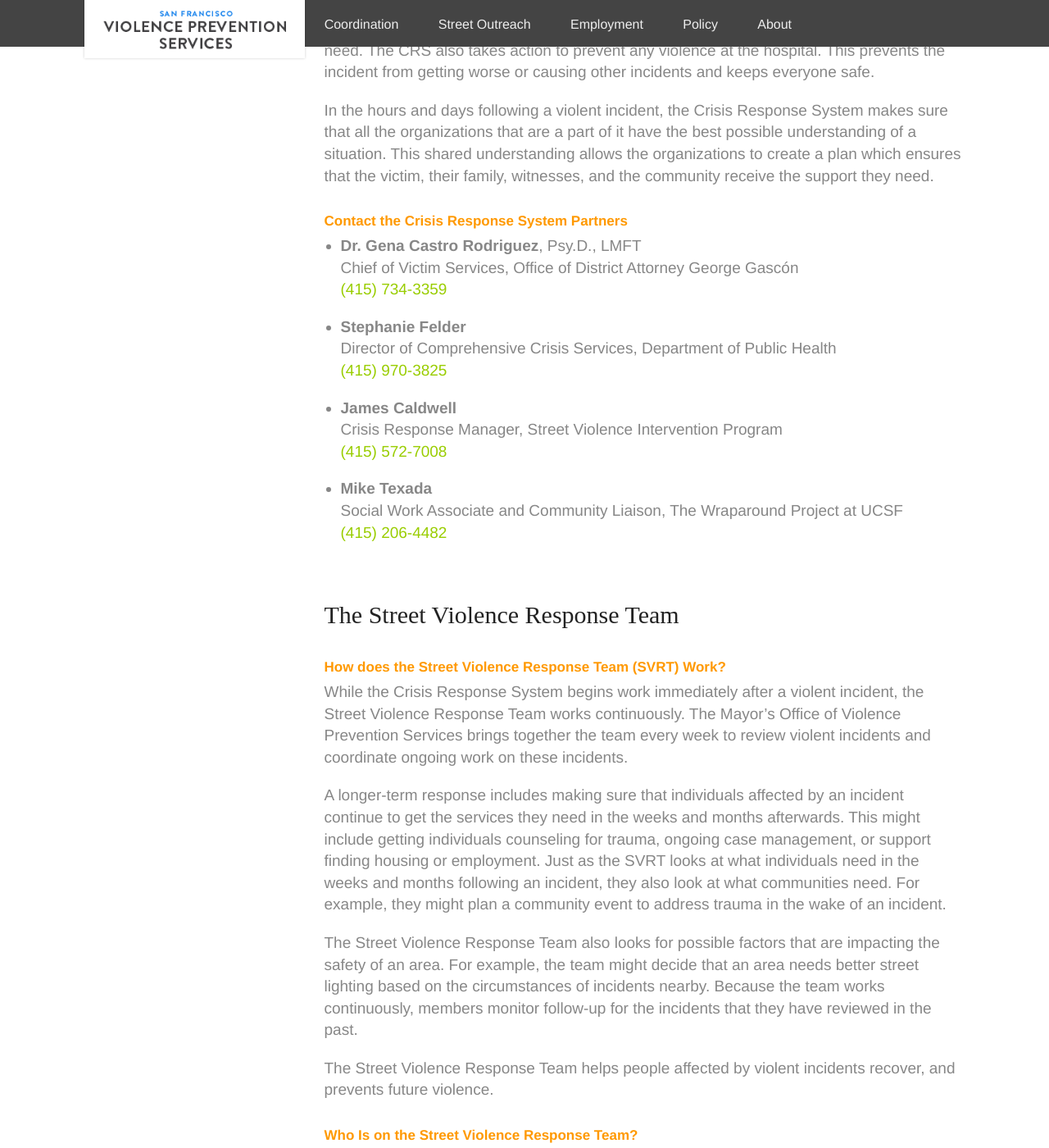
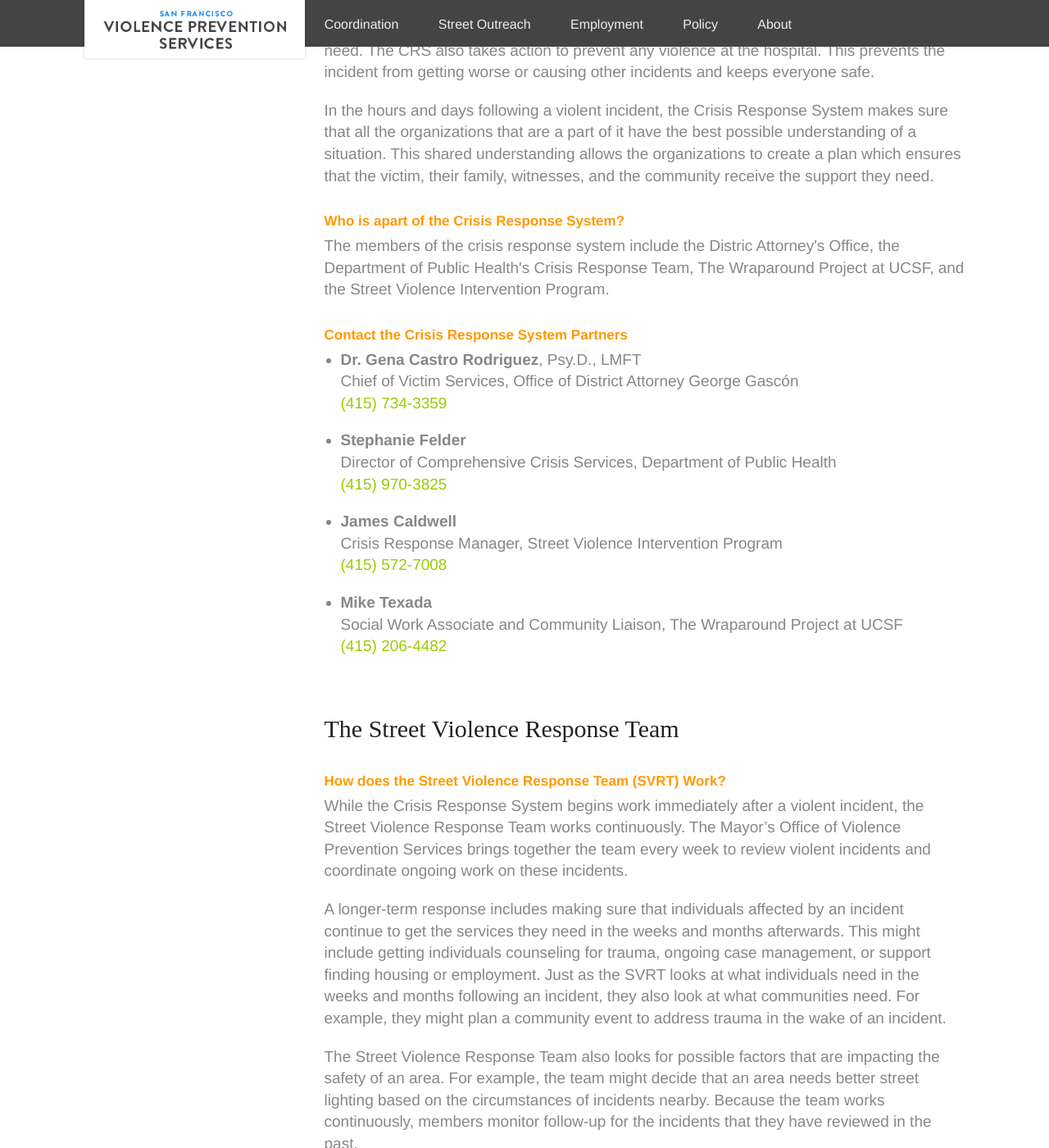
Before and after one commit to SFMOVPS/sfvps, a Jekyll site: the page built from coordination.html, in a window 1280 px wide and 1400 px high, scrolled down 1200 px. Shown: the whole window at 82% size. Built offline with Jekyll 4.4.1, drawn with Linux system fonts in a browser that asks for light colours; some web fonts are replaced; some of the changed text lies outside the part shown.

Commit message:
Updated '/coordination.html' via CloudCannon

```diff
--- a/coordination.html
+++ b/coordination.html
@@ -6,7 +6,6 @@
 <h3 class="editable">Supporting Individuals Impacted by Street Violence</h3>
 
 <p class="editable">After a violent incident, it’s essential for organizations work together to make sure that individuals and communities affected by violence get the services they need. Both the Crisis Response System and the Street Violence Response Team (SVRT) respond to violent incidents. The Office of Violence Prevention Services helps different city departments and organizations involved in the response system work together smoothly.</p>
-
 
 <h3 class="editable">The Crisis Response System</h3>
 
@@ -19,6 +18,10 @@
 <p class="editable">At the hospital, CRS members make sure that victims and families get the support they need. The CRS also takes action to prevent any violence at the hospital. This prevents the incident from getting worse or causing other incidents and keeps everyone safe.</p>
 
 <p class="editable">In the hours and days following a violent incident, the Crisis Response System makes sure that all the organizations that are a part of it have the best possible understanding of a situation. This shared understanding allows the organizations to create a plan which ensures that the victim, their family, witnesses, and the community receive the support they need.</p>
+
+<h4 class="editable">Who is apart of the Crisis Response System?</h4>
+
+<p class="editable">The members of the crisis response system include the Distric Attorney's Office, the Department of Public Health's Crisis Response Team, The Wraparound Project at UCSF, and the Street Violence Intervention Program.</p>
 
 <h4 class="editable">Contact the Crisis Response System Partners</h4>
 <ul>
@@ -44,8 +47,6 @@
     </li>
 </ul>
 
-
-
 <h3 class="editable">The Street Violence Response Team</h3>
 
 
@@ -59,7 +60,6 @@
 
 <p class="editable">The Street Violence Response Team helps people affected by violent incidents recover, and prevents future violence.</p>
 
-
-<h4 class="editable">Who Is on the Street Violence Response Team?</h4>
+<h4 class="editable">Who is on the Street Violence Response Team?</h4>
 
 <p class="editable">The members of the Street Violence Response Team are representatives from city departments, community-based, and faith-based organizations. More specifically, the team includes representatives from the <a href="http://sfmayor.org/">Mayor’s Office</a>, the Board of Supervisors, the <a href="http://www.sanfranciscopolice.org/">San Francisco Police Department</a>, the <a href="http://sfgov.org/adultprobation/">Adult Probation Department</a>, the <a href="http://sfgov.org/juvprobation/">Juvenile Probation Department</a>, the <a href="https://www.sfdph.org/dph/default.asp">Department of Public Health</a>, the <a href="http://www.sfha.org/">Housing Authority</a>, the <a href="http://www.sfdistrictattorney.org/">District Attorney’s Office</a>, the <a href="http://www.sfusd.edu/">San Francisco Unified School District</a>, the <a href="/outreach.html">Street Violence Intervention Program</a>, faith-based leaders, and others.</p>
```
